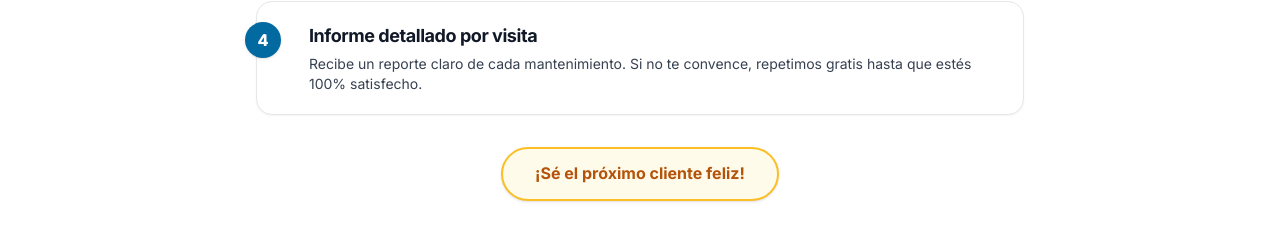
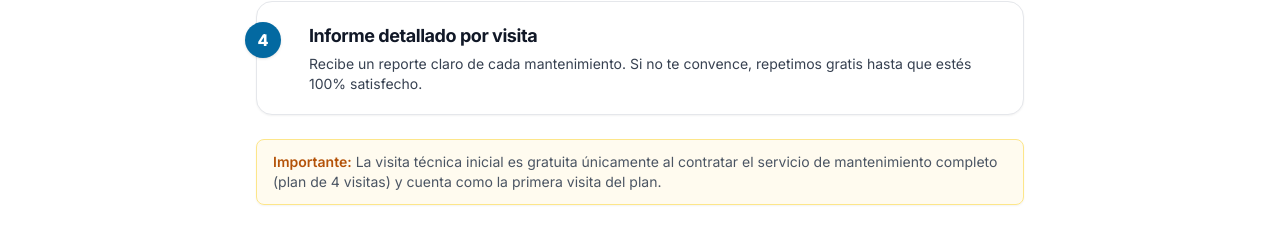
Before and after one commit to MagnusCole/jefra-pools-website, a React (Vite) app: page / in a window 1280 px wide. Shown: the part 1179-1414 px from the top of the page. Built offline with nearby package versions, Linux system fonts and the light colour scheme.

Commit message:
feat: aclaración visita técnica en sección proceso

```diff
--- a/index.html
+++ b/index.html
@@ -27,7 +27,7 @@
       "@type": "LocalBusiness",
       "name": "JefraPools - Servicios de Limpieza de Piscinas",
       "description": "Servicio profesional de limpieza y mantenimiento de piscinas",
-      "telephone": "+51-999-888-777",
+  "telephone": "+51 946 398 228",
       "serviceType": "Limpieza y mantenimiento de piscinas",
       "areaServed": "Ciudad y alrededores",
       "priceRange": "$$$"
--- a/src/components/HeroFunnel.tsx
+++ b/src/components/HeroFunnel.tsx
@@ -51,13 +51,14 @@ const HeroFunnel: React.FC = React.memo(() => {
           GRATIS: Inspección + 1 limpieza extra
         </p>
 
-        {/* Garantía visible }
-  <div className="mt-3 inline-flex items-center gap-2 rounded-full bg-white/10 px-3 py-1.5 ring-1 ring-white/20">
+        {/* Garantía (removida temporalmente para reducir distracción y peso visual)
+        <div className="mt-3 inline-flex items-center gap-2 rounded-full bg-white/10 px-3 py-1.5 ring-1 ring-white/20">
           <span className="text-white text-sm font-semibold">Garantía:</span>
           <span className="text-sky-200 text-sm">Si no queda cristalina, repetimos gratis</span>
         </div>
+        */}
 
-  {/* Bonus + Countdown moved to OfferBanner for less invasive placement */}
+        {/* Bonus + Countdown moved to OfferBanner for less invasive placement */}
 
         {/* CTA */}
   <div className="mt-5 md:mt-6">
@@ -65,7 +66,7 @@ const HeroFunnel: React.FC = React.memo(() => {
             onClick={handleWhatsApp}
             data-testid="cta-primary"
             className="btn-cta bg-amber-400 hover:bg-amber-300 text-gray-900 font-extrabold px-9 py-5 md:py-6 rounded-2xl min-h-[56px] min-w-[64px] text-xl md:text-2xl ring-1 ring-amber-300 shadow-[0_10px_25px_rgba(245,158,11,0.45)] transform transition duration-200 hover:scale-[1.02] active:scale-[0.99]"
-            aria-label="RRESERVA GRATIS AHORA"
+            aria-label="RESERVA GRATIS AHORA"
           >
             📞 RESERVA GRATIS AHORA
           </button>
--- a/src/components/Process.tsx
+++ b/src/components/Process.tsx
@@ -66,6 +66,15 @@ const Process: React.FC = React.memo(() => {
           ))}
         </ol>
 
+        {/* Clarificación requerida: debajo del paso 4 y antes del CTA */}
+        <p
+          className="mt-6 max-w-3xl mx-auto text-[11px] sm:text-xs md:text-sm leading-snug text-gray-600 bg-amber-50/80 border border-amber-200 rounded-lg px-4 py-3 shadow-sm"
+          role="note"
+        >
+          <span className="font-semibold text-amber-700">Importante:</span> La visita técnica inicial es gratuita únicamente al
+          contratar el servicio de mantenimiento completo (plan de 4 visitas) y cuenta como la primera visita del plan.
+        </p>
+
     <div className="text-center mt-8">
           <button
             onClick={handleWhatsApp}
```
Also changed, not shown: 2 other files (tests, documents, lock files or other folders).
